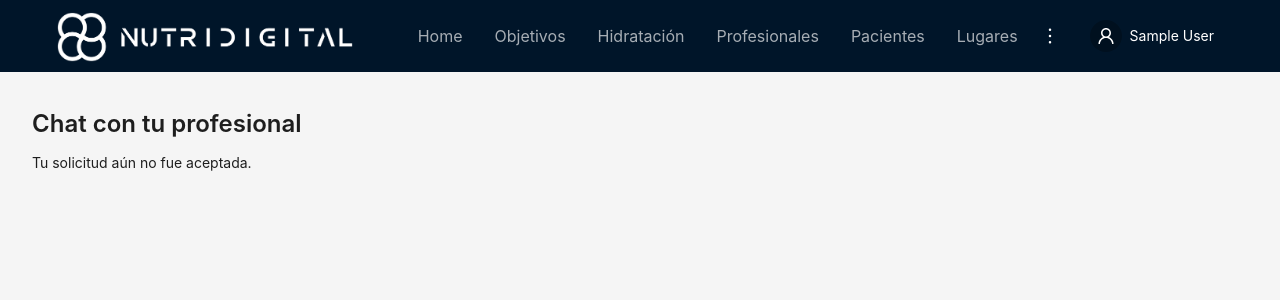
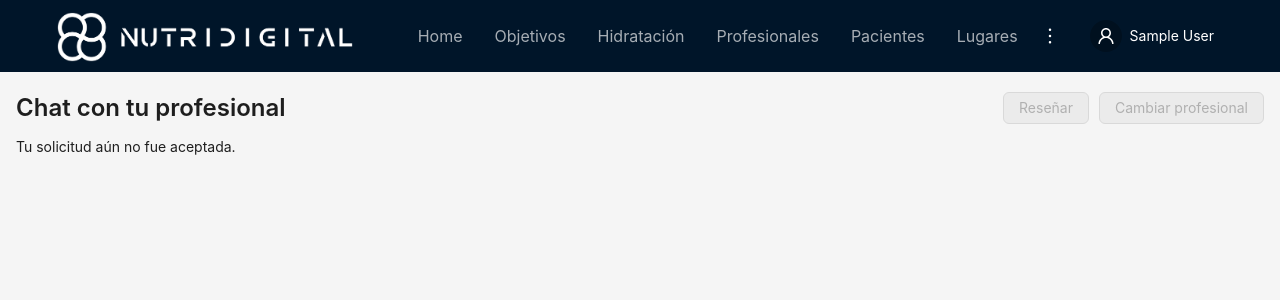
Before and after one commit to dschuchi/nutri-digital-frontend, a React (Vite) app: page /chat in a window 1280 px wide. Shown: the top 300 px of the page. Built offline with nearby package versions, Linux system fonts and the light colour scheme; no server answers; sample sign-in values are in the browser's storage.

Commit message:
Refactor UserChat component layout and remove console log

```diff
--- a/src/components/professionals/UserChat.jsx
+++ b/src/components/professionals/UserChat.jsx
@@ -1,9 +1,8 @@
-// pages/UserChat.jsx
 import { useEffect, useState } from 'react';
 import { getMyProfessional } from '../../api/patient';
 import { useAuth } from '../../context/AuthContext';
 import { Chat } from './Chat';
-import { Typography } from 'antd';
+import { Button, Flex, Typography } from 'antd';
 
 export function UserChat() {
     const { user } = useAuth();
@@ -12,7 +11,6 @@ export function UserChat() {
     useEffect(() => {
         getMyProfessional(user.id)
             .then(res => {
-                console.log("Respuesta getMyProfessional:", res.data);
                 if (res.data?.length > 0) {
                     setTargetId(res.data[0].id);
                 }
@@ -23,8 +21,18 @@ export function UserChat() {
     }, [user.id]);
 
     return (
-        <div style={{ padding: '16px' }}>
-            <Typography.Title level={3}>Chat con tu profesional</Typography.Title>
+        <div>
+            <Flex justify='space-between'>
+                <Typography.Title level={3}>Chat con tu profesional</Typography.Title>
+                <Flex>
+                    <Button style={{marginInline: 10}} disabled>
+                        Reseñar
+                    </Button>
+                    <Button disabled>
+                        Cambiar profesional
+                    </Button>
+                </Flex>
+            </Flex>
             {targetId ? (
                 <Chat targetUserId={targetId} />
             ) : (
```
